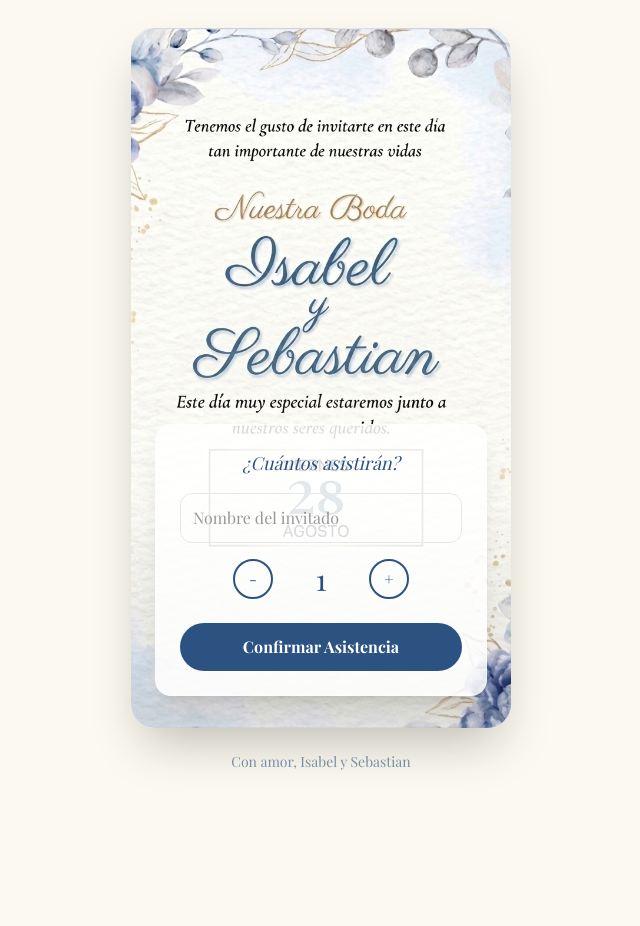
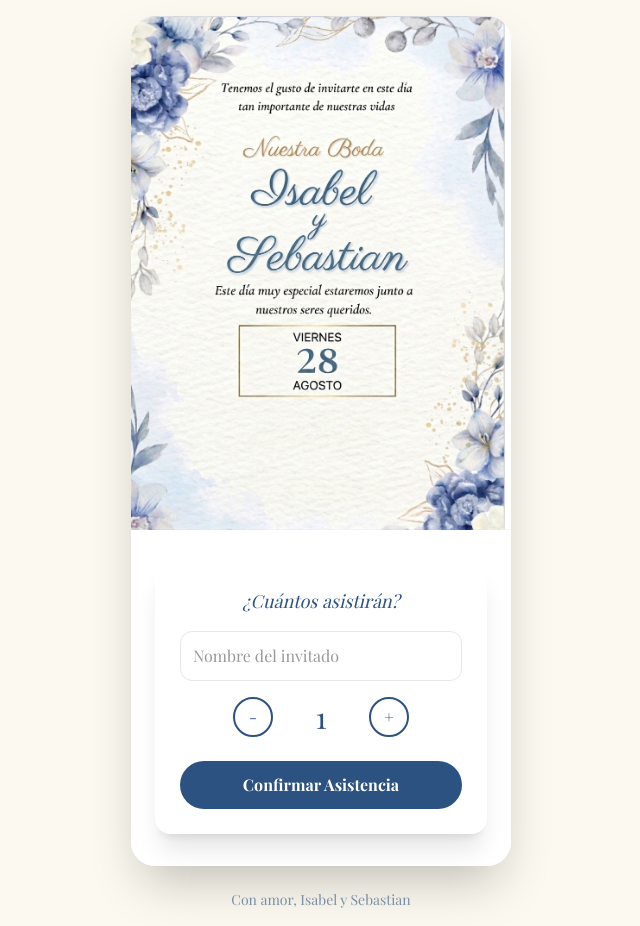
Before and after one commit to Arminvan/Nuestra_boda, a Next.js app: page / in a window 1280 px wide. Shown: the whole page, without its empty margins (319-959 px from the left). Before the commit the page ends 800 px from the top, so only its background shows below. Built offline with nearby package versions, Linux system fonts and the light colour scheme; no server answers; a web font is replaced by a local one.

Commit message:
Se ajusta el texto

```diff
--- a/app/page.tsx
+++ b/app/page.tsx
@@ -4,30 +4,32 @@ import RSVPForm from "./components/RSVPForm";
 export default function Home() {
   return (
     <main className="min-h-screen flex flex-col items-center justify-center p-4 bg-[#fcfaf0]">
-      {/* Contenedor principal: Máximo ancho móvil para mantener la estética de invitación */}
-      <div className="relative w-full max-w-[380px] h-[700px] shadow-2xl rounded-3xl overflow-hidden bg-white">
+      {/* Ajuste 1: Se aumenta la altura a h-[850px] para dar espacio al formulario debajo de la fecha.
+        Ajuste 2: Se cambia flex-col para permitir que los elementos respiren.
+      */}
+      <div className="relative w-full max-w-[380px] h-[850px] shadow-2xl rounded-3xl overflow-hidden bg-white flex flex-col">
 
-        {/* Imagen de fondo floral azul y dorado */}
-        {/* Asegúrate de tener tu imagen en public/invitacion_azul.webp */}
+        {/* Contenedor de la imagen con altura fija para que no tape el formulario */}
+        <div className="relative w-full h-[550px]">
           <Image
             src="/invita.png"
             alt="Invitación Boda Floral Isabel y Sebastian"
             fill
             priority
-          className="object-cover"
+            className="object-cover object-top"
           />
+        </div>
 
-        {/* Capa de contenido: Formulario de Confirmación */}
-        {/* La clase animate-fade-in viene de tu globals.css */}
-        <div className="absolute bottom-8 w-full px-6 z-10 animate-fade-in">
+        {/* Capa de contenido: Se elimina el 'absolute' para que el formulario se coloque
+          naturalmente debajo de la imagen informativa.
+        */}
+        <div className="w-full px-6 py-8 z-10 animate-fade-in bg-white">
           <RSVPForm />
         </div>
 
-        {/* Gradiente sutil para suavizar la transición con el formulario */}
-        <div className="absolute bottom-0 w-full h-1/3 bg-gradient-to-t from-black/10 to-transparent z-0"></div>
+        {/* Gradiente sutil ahora opcional ya que no están encimados */}
       </div>
 
-      {/* Pie de página sutil */}
       <footer className="mt-6 text-sm text-[#2c5282]/60 font-serif">
         Con amor, Isabel y Sebastian
       </footer>
```
Lines whose indentation alone changed are shown as unchanged.
